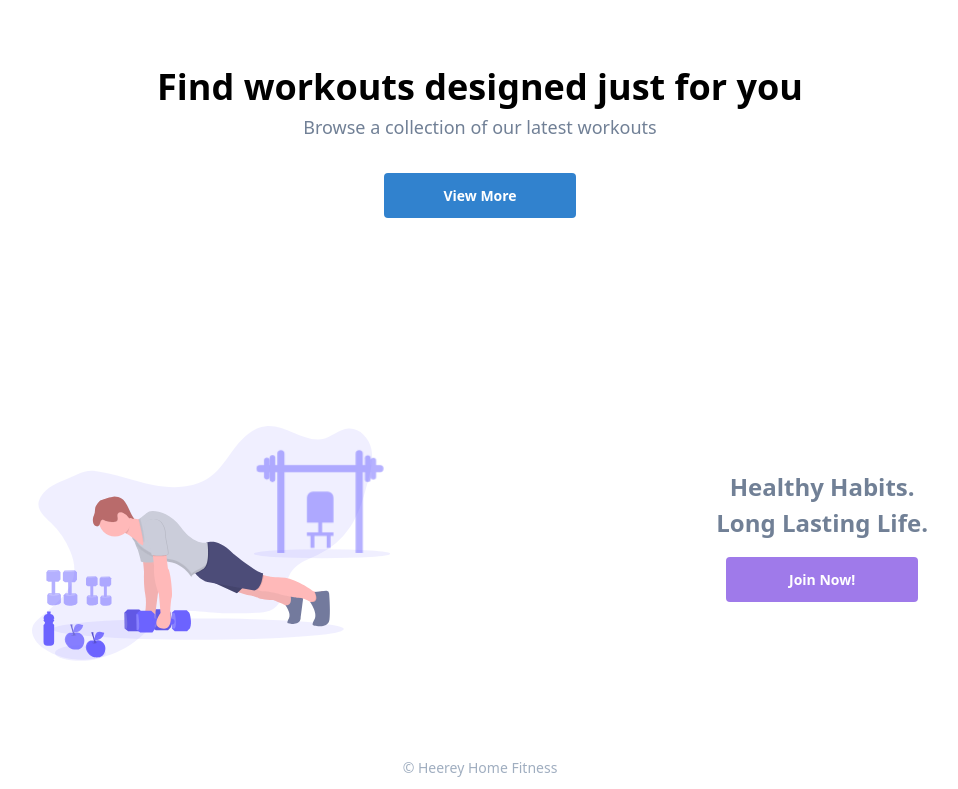
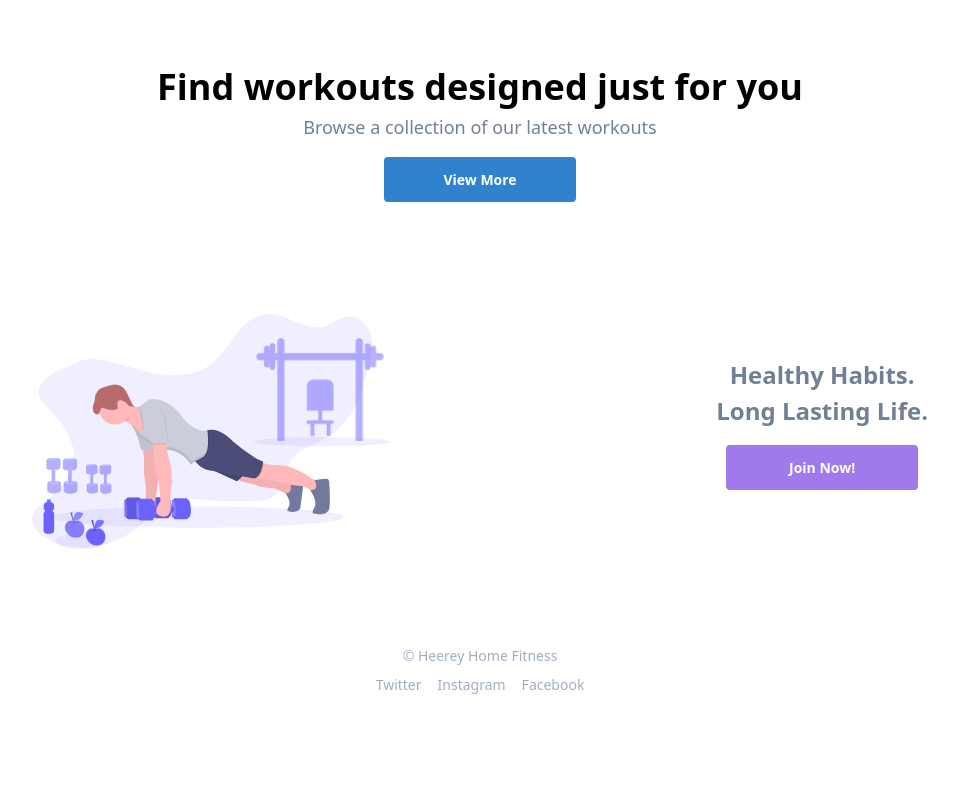
Before and after one commit to gurkirtheerey/Heerey-Home, a React (Create React App) app in the folder client/: page / in a window 1280 px wide. Shown: the part 436-1225 px from the top of the page, without its empty margins (160-1118 px from the left). After the commit the page ends 1145 px from the top, so only its background shows below. Built offline with nearby package versions, Linux system fonts and the light colour scheme.

Commit message:
Update register/login views, add links to buttons in home section

```diff
--- a/client/src/views/Home/Home.jsx
+++ b/client/src/views/Home/Home.jsx
@@ -1,5 +1,6 @@
 import React from "react";
 import { Header } from "../../components/Header/Header";
+import { NavLink } from 'react-router-dom';
 
 export const Home = () => {
   return (
@@ -16,7 +17,7 @@ export const Home = () => {
                 reach your goals.
               </p>
               <button className="lg:w-1/2 py-2 px-4 text-sm bg-blue-500 hover:bg-blue-400 text-white font-bold lg:py-3 lg:px-4 border-b-4 border-blue-700 hover:border-blue-500 rounded self-center my-4">
-                <span>Get Started</span>
+                <NavLink to="/login">Get Started</NavLink>
               </button>
             </div>
             <svg
@@ -445,19 +446,14 @@ export const Home = () => {
                 Browse a collection of our latest workouts
               </span>
             </div>
-            <div className="mt-4">
+            <div>
               <button className="lg:w-48 py-2 px-4 text-sm bg-blue-600 hover:bg-blue-800 text-white font-bold lg:py-3 lg:px-4 rounded self-center my-4">
-                <span>View More</span>
+                <NavLink to="/exercises">View More</NavLink>
               </button>
             </div>
           </div>
         </div>
 
-        <div className="flex flex-col justify-center items-center mb-24">
-          <div className="w-4/5 flex lg:flex-row flex-col justify-center items-center">
-            <div className="text-gray-700 lg:text-3xl text-md text-center"></div>
-          </div>
-        </div>
         <div className="flex justify-center flex-col items-center mb-24">
           <div className="w-4/5 flex lg:flex-row flex-col justify-between items-center px-16">
             <svg
@@ -984,7 +980,7 @@ export const Home = () => {
               <span>Healthy Habits.</span>
               <span>Long Lasting Life.</span>
               <button className="lg:w-48 py-2 px-3 text-sm bg-purple-500 hover:bg-purple-800 text-white font-bold lg:py-3 lg:px-4 rounded self-center my-4">
-                <span>Join Now!</span>
+                <NavLink to="/register">Join Now!</NavLink>
               </button>
             </div>
           </div>
--- a/client/src/views/Login/Login.jsx
+++ b/client/src/views/Login/Login.jsx
@@ -39,12 +39,17 @@ export const Login = () => {
             >
               Sign In
             </button>
+            <div className="flex flex-col text-sm">
               <NavLink
                 to="/forgotpassword"
                 className="inline-block align-baseline font-bold text-sm text-blue-500 hover:text-blue-800"
               >
                 Forgot Password?
               </NavLink>
+              <NavLink className="text-gray-500 mt-2" to="/register">
+                <span>Don't have an account?</span>
+              </NavLink>
+            </div>
           </div>
         </form>
         <p className="text-center text-gray-500 text-xs">
--- a/client/src/views/Register/Register.jsx
+++ b/client/src/views/Register/Register.jsx
@@ -43,16 +43,16 @@ export const Register = () => {
             />
             {/* <p className="text-red-500 text-xs italic">Please choose a password.</p> */}
           </div>
-          <div className="flex items-center justify-between">
+          <div className="flex flex-col items-center justify-between">
             <button
-              className="bg-blue-500 hover:bg-blue-700 text-white font-bold py-2 px-4 rounded focus:outline-none focus:shadow-outline"
+              className="bg-blue-500 hover:bg-blue-700 text-white font-bold py-2 px-6 rounded focus:outline-none focus:shadow-outline mb-4"
               type="button"
             >
-              Sign In
+            Register
             </button>
             <NavLink
               to="/forgotpassword"
-              className="inline-block align-baseline font-bold text-sm text-blue-500 hover:text-blue-800"
+              className="inline-block align-baseline font-bold text-sm text-blue-500 hover:text-blue-800 mt-4"
             >
               Forgot Password?
             </NavLink>
```
Also changed, not shown: 1 other file (tests, documents, lock files or other folders). Lines whose indentation alone changed are shown as unchanged.
